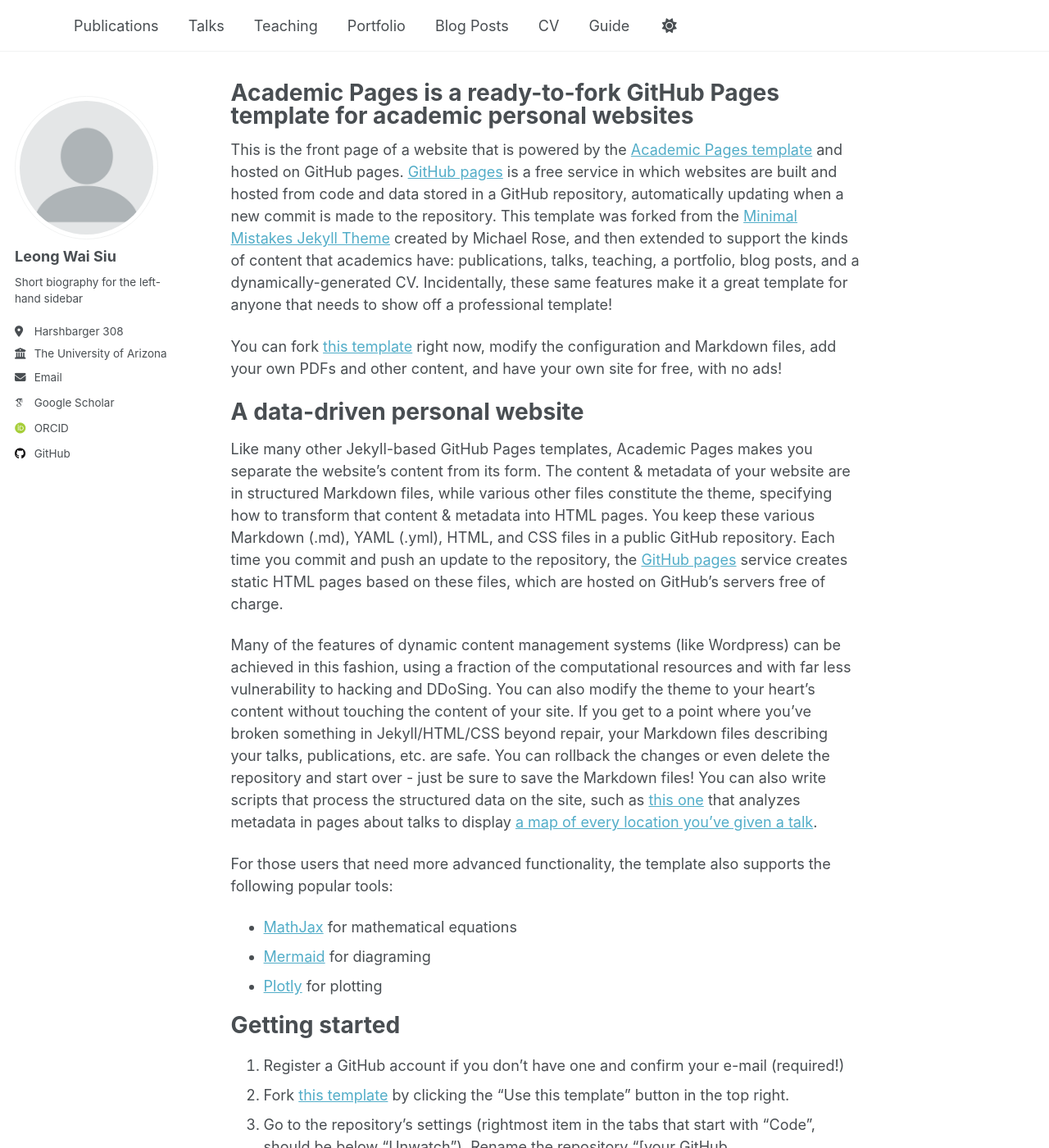
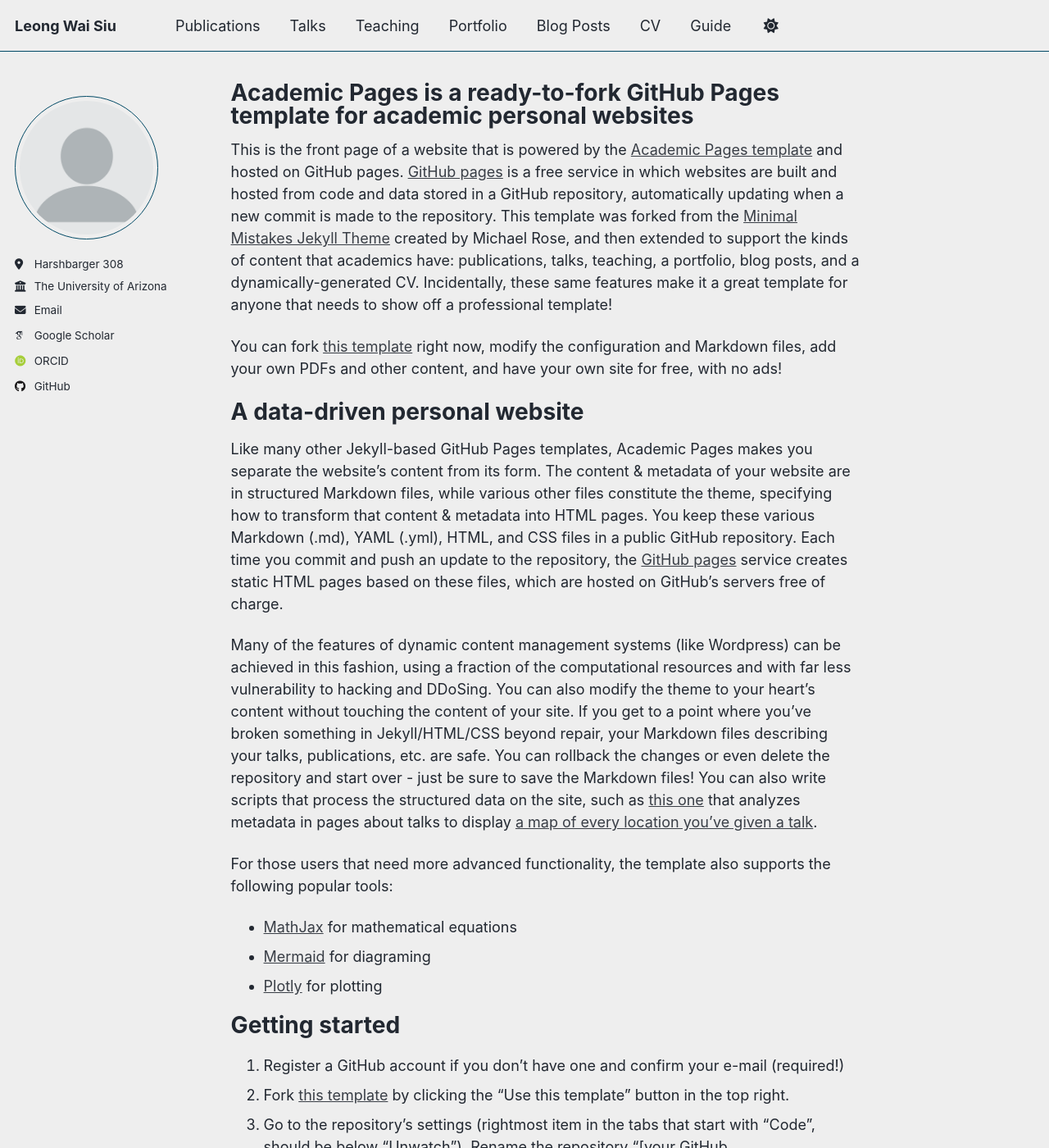
Before and after one commit to leongwaisiu/leongwaisiu.github.io, a Jekyll site: the page built from _pages/about.md, in a window 1280 px wide and 1400 px high. Shown: the whole window at 82% size. Built offline with Jekyll 4.4.1, drawn with Linux system fonts in a browser that asks for light colours; some web fonts are replaced; a script that is not in the unit is left out; part of the change alters nothing that is shown.

Commit message:
Update _config.yml

```diff
--- a/_config.yml
+++ b/_config.yml
@@ -8,8 +8,8 @@
 
 # Basic Site Settings
 locale                   : "en-US"
-site_theme               : "default" # Currently available options are "default", "air"
-title                    : " "
+site_theme               : "air" # Currently available options are "default", "air"
+title                    : "Leong Wai Siu"
 title_separator          : "-"
 name                     : &name "Your Name"
 description              : &description "personal description"
@@ -23,9 +23,9 @@ repository               : "leongwaisiu/leongwaisiu.github.io"
 author:
   # Biographic information
   avatar           : "profile.png"
-  name             : "Leong Wai Siu"
+  name             : " "
   pronouns         : # example: "she/her"
-  bio              : "Short biography for the left-hand sidebar"
+  bio              : " "
   location         : "Harshbarger 308"
   employer         : "The University of Arizona"
   uri              : # URL
```
